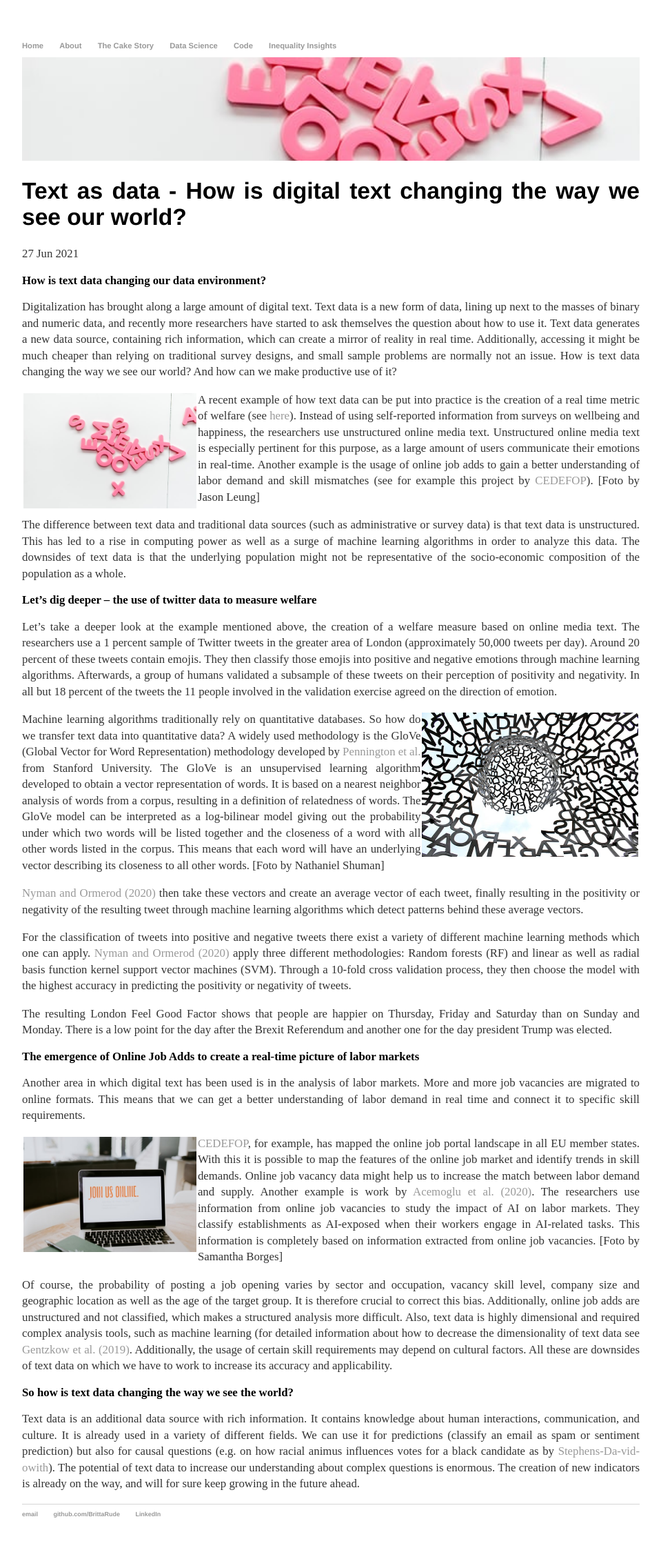
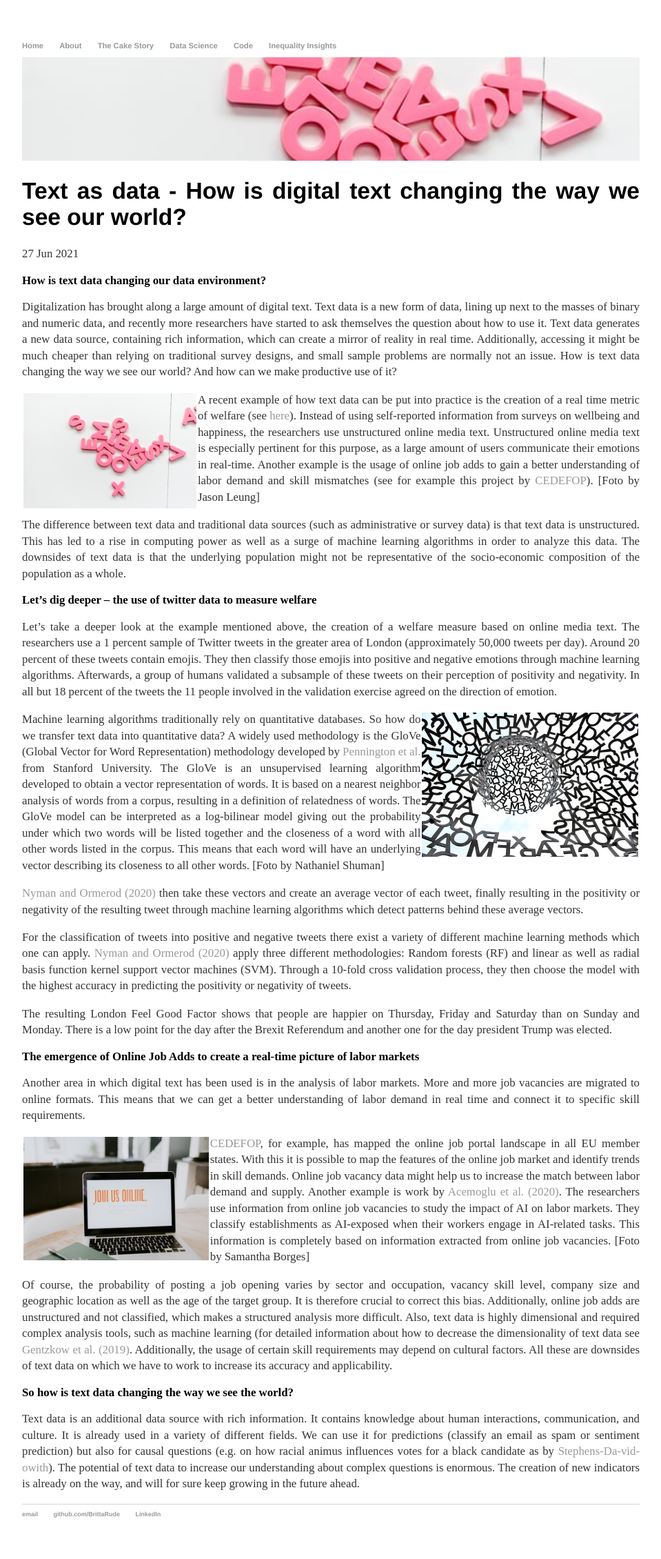
Before and after one commit to BrittaRude/BrittaRude.github.io, a Jekyll site: the page built from inputs_datascience/_posts/2021-06-27-text-as-data.md, in a window 1280 px wide. Shown: the whole page at 69% size, without its empty margins (160-1119 px from the left). Built offline with Jekyll 4.4.1, drawn with Linux system fonts in a browser that asks for light colours.

Commit message:
Update 2021-06-27-text-as-data.md

```diff
--- a/inputs_datascience/_posts/2021-06-27-text-as-data.md
+++ b/inputs_datascience/_posts/2021-06-27-text-as-data.md
@@ -34,7 +34,7 @@
 
 Another area in which digital text has been used is in the analysis of labor markets. More and more job vacancies are migrated to online formats. This means that we can get a better understanding of labor demand in real time and connect it to specific skill requirements.
 
-<img src="/images/digital_text3.jpg" alt="automation" style="float:left;margin: 2px 2px 2px 2px;max-width:28%;"/>
+<img src="/images/digital_text3.jpg" alt="automation" style="float:left;margin: 2px 2px 2px 2px;max-width:30%;"/>
 
 [CEDEFOP]( https://www.cedefop.europa.eu/files/5572_en.pdf), for example, has mapped the online job portal landscape in all EU member states. With this it is possible to map the features of the online job market and identify trends in skill demands. Online job vacancy data might help us to increase the match between labor demand and supply. Another example is work by [Acemoglu et al. (2020)]( https://www.nber.org/papers/w28257). The researchers use information from online job vacancies to study the impact of AI on labor markets. They classify establishments as AI-exposed when their workers engage in AI-related tasks. This information is completely based on information extracted from online job vacancies. [Foto by Samantha Borges]
 
```
